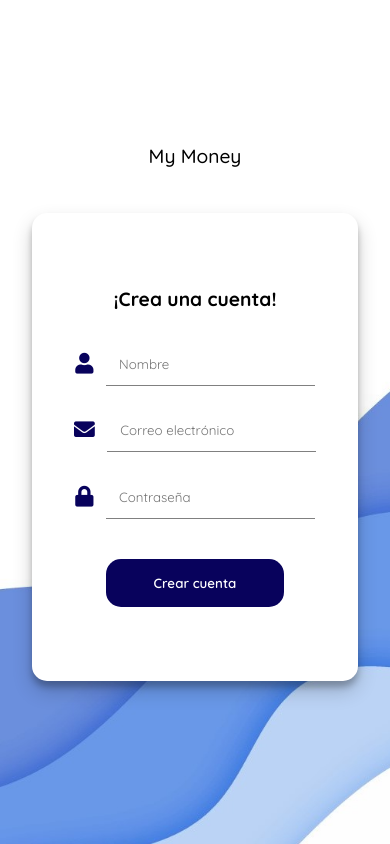
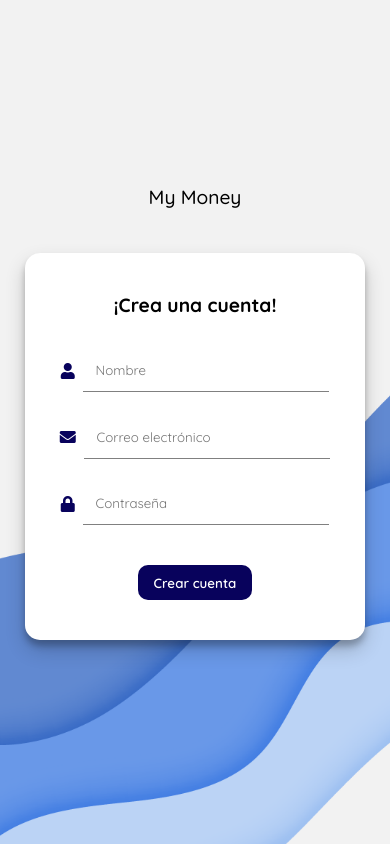
Before and after one commit to carolinamcc15/MyMoney, a Django app: page /sign-up in a window 390 px wide. Run offline with Django 3.2, Linux system fonts and the light colour scheme; some libraries are stand-ins or nearby versions.

Commit message:
Add: Done responsive for login and sign up

```diff
--- a/mymoneyapp/static/layout.css
+++ b/mymoneyapp/static/layout.css
@@ -21,6 +21,7 @@ header {
     position: sticky;
     top: 0;
     z-index: 10;
+    width: 100vw;
 }
 
 #header-content {
--- a/mymoneyapp/static/login-sign.css
+++ b/mymoneyapp/static/login-sign.css
@@ -1,9 +1,10 @@
 h2 {
     margin: 0 auto 2rem;
+    text-align: center;
 }
 
 form {
-    width: 80%;
+    width: 100%;
     display: flex;
     flex-direction: column;
     align-items: center;
@@ -36,7 +37,7 @@ input:focus {
 }
 
 button {
-    padding: 1rem 3rem;
+    padding: 0.8rem 2rem;
     margin-top: 1rem;
     border: none;
     border-radius: 15px;
@@ -55,3 +56,15 @@ button:hover {
         font-size: 1.2rem;
     }
 }
+
+@media only screen and (max-width: 400px) {
+    button {
+        padding: 0.6rem 1rem;
+        border-radius: 10px;
+    }
+
+    div.icon-input i {
+        margin-right: 0.5rem;
+        font-size: 1rem;
+    }
+}
--- a/mymoneyapp/static/user-layout.css
+++ b/mymoneyapp/static/user-layout.css
@@ -16,16 +16,14 @@ body {
     box-sizing: border-box;
 }
 
-
 #background {
-    background-image: url("./images/background/login.jpg");
+    background-image: url("./images/background/login.png");
     background-repeat: no-repeat;
-    width: 100vw;
+    background-size: cover;
     height: 100vh;
     display: flex;
     flex-direction: column;
     justify-content: center;
-    background-size: cover;
     margin: 0;
     padding: 2rem;
 }
@@ -40,12 +38,13 @@ header {
 h1 {
     font-weight: 500;
     font-size: 1.5rem;
+    text-align: center;
 }
 
 main {
-    width: 100%;
+    width: 85%;
+    padding: 3.6rem 2rem;
     max-width: 800px;
-    height: 65%;
     background-color: #fff;
     box-shadow: rgba(0, 0, 0, 0.19) 0px 10px 20px, rgba(0, 0, 0, 0.23) 0px 6px 6px;
     display: flex;
@@ -56,55 +55,7 @@ main {
     margin: 2rem auto;
 }
 
-form {
-    width: 80%;
-    display: flex;
-    flex-direction: column;
-    align-items: center;
-}
-
-div.icon-input {
-    display: flex;
-    width: 100%;
-    max-width: 650px;
-    justify-content: center;
-    align-items: center;
-    margin-bottom: 1.5rem;
-}
-
-div.icon-input i {
-    margin-right: 0.8rem;
-    font-size: 1.3rem;
-    color: var(--secondary)
-}
-
-input {
-    width: 80%;
-    padding: 0.8rem;
-    border: none;
-    border-bottom: solid gray 1px;
-}
-
-input:focus {
-    outline: none;
-}
-
-button {
-    padding: 1rem 3rem;
-    margin-top: 1rem;
-    border: none;
-    border-radius: 15px;
-    font-size: 1;
-    background-color: var(--secondary);
-    color: #fff;
-    font-weight: 600;
-}
-
 @media only screen and (max-width: 768px) {
-    main {
-        height: 60%;
-    }
-
     h1 {
         font-size: 1.2rem;
     }
@@ -113,3 +64,13 @@ button {
         font-size: 1.2rem;
     }
 }
+
+@media only screen and (max-width: 400px) {
+    main {
+        width: 95%;
+        padding: 2.5rem 1rem;
+    }
+    #background {
+        padding: 1rem;
+    }
+}
--- a/mymoneyapp/templates/landing.html
+++ b/mymoneyapp/templates/landing.html
@@ -12,7 +12,7 @@
             <h2>¡Bienvenido a My Money!</h2>
             <p>Contamos con las mejores opciones para que lleves el control de tu dinero.</p>
         </div>
-        <img src="{% static 'images/landing.png' %}" alt="Personas administrando su dinero"/>
+        <!-- <img src="{% static 'images/landing.png' %}" alt="Personas administrando su dinero"/> -->
     </div>
     <h3>¿Qué puedes hacer?</h3>
     <div id="info-cards">
```
Also changed, not shown: mymoneyapp/static/landing.css (+8 -2 lines), mymoneyapp/static/images/background/login.png (added).
